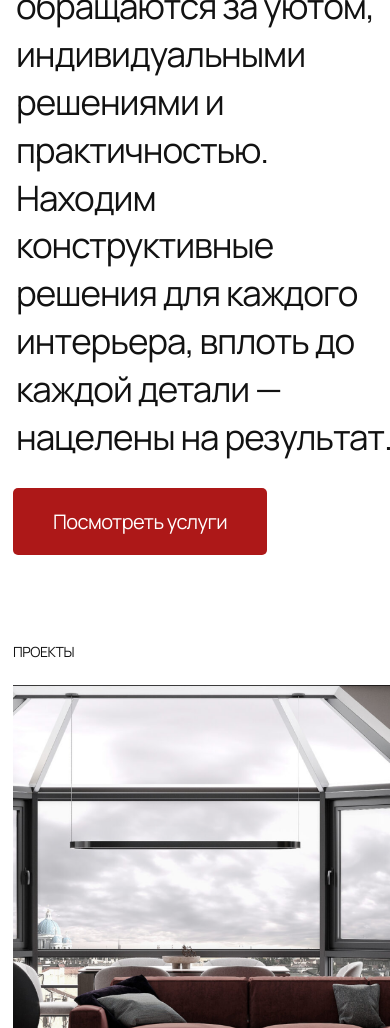
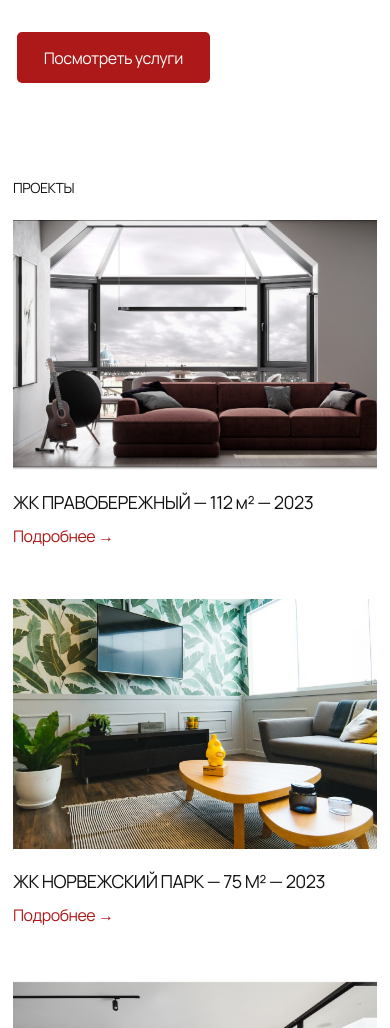
Before and after one commit to ecomeel/metrica, a plain HTML site: page index.html in a window 390 px wide. Shown: the part 972-2000 px from the top of the page. Drawn offline with Linux system fonts and the light colour scheme.

Commit message:
btn telAdapt aboutUs + projects

```diff
--- a/#resources/style.scss
+++ b/#resources/style.scss
@@ -148,7 +148,6 @@ div {
         font-size: 20px;
         max-width: 430px;
         height: 81px;
-        background-color: rgba(0, 0, 0, .1);
     }
 }
 
@@ -166,23 +165,21 @@ div {
         line-height: 61.47px;
         margin-bottom: 21px;
         margin-left: 3px;
+        margin-bottom: 48px;
     }
 
     &__button {
-        padding-top: 28px;
-
-        &-link {
+        padding: 20px 40px;
         font-size: 20px;
         background-color: $red-color;
         color: #fff !important;
-            padding: 20px 40px;
         border-radius: 5px;
         transition: all .5s;
 
         &:hover {
-                background-color: #ac733fb5;
-                box-shadow: 2px 2px 5px gray;
-            }
+            background-color: white;
+            color: $red-color !important;
+            border: 1px solid $red-color;
         }
     }
 }
@@ -218,9 +215,11 @@ div {
             object-position: 50% 70%;
             margin-bottom: 15px;
         }
+
         &__title {
             margin-bottom: 15px;
         }
+
         &__details {
             vertical-align: top;
             font-size: 20px;
@@ -447,9 +446,9 @@ div {
 // MEDIA QUERY
 @media (max-width: 1150px) {
     ._container {
-        width: 100%;
         padding: 0 16px;
     }
+
 
 }
 
@@ -458,12 +457,17 @@ div {
         &>*:not(:last-child) {
             padding-bottom: 120px;
         }
+        &__projects {
+            padding-bottom: 103px !important;
+        }
         &__reviews {
             padding: 120px 0 120px 0;
         }
+
         &__projects-gallery {
             height: 536px;
         }
+
         &__contacts {
             padding: 120px 0 80px;
         }
@@ -473,16 +477,23 @@ div {
         font-size: 25px;
         line-height: 34.15px;
     }
+
     .header {
         &__menu {
             display: none;
         }
     }
+
     .main-block {
         &__title {
             font-size: 50px;
             max-width: 802px;
         }
+
+        &__box {
+            height: 400px;
+        }
+
         &__img-text {
             bottom: 30px;
         }
@@ -497,23 +508,26 @@ div {
     }
 
     .projects {
-        padding-bottom: 103px !important;
         &__list {
             row-gap: 80px;
         }
+
         &__button {
             margin-top: 102px;
         }
+
         .project {
             &__img {
-                margin-bottom: 10px ;
+                margin-bottom: 10px;
             }
         }
     }
+
     .services {
         &__list {
             margin-bottom: 80px;
         }
+
         .service {
             &__img {
                 height: 315px;
@@ -521,35 +535,42 @@ div {
             }
         }
     }
+
     .reviews {
         &__list {
             column-gap: 10px;
         }
+
         .review {
             &__title {
                 font-size: 35px;
                 line-height: 47.81px;
                 margin-bottom: 25px;
             }
+
             &__text {
                 font-size: 20px;
                 line-height: 27.32px;
             }
+
             &:nth-child(3) {
                 margin-right: 250px;
             }
         }
     }
+
     .gallery {
         &__container {
             height: 536px;
         }
+
         &__title {
             top: 80px;
             left: 50px;
             font-size: 20px;
             line-height: 27.32px;
         }
+
         &__subtitle {
             bottom: 80px;
             left: 50px;
@@ -558,43 +579,70 @@ div {
             width: 375px;
         }
     }
+
     .contacts {
         &__tel {
             font-size: 45px;
             margin-right: 118px;
         }
+
         &__mail {
             font-size: 45px;
         }
     }
 }
+
 @media (max-width: 810px) {
     .main-block__title {
         max-width: 100%;
     }
 }
+
 @media (max-width: 576px) {
     ._container {
         padding: 0 13px;
     }
+
     .page {
         padding-top: 51px;
         &>*:not(:last-child) {
             padding-bottom: 80px;
         }
+        &__projects {
+            padding-bottom: 144px !important;
         }
+        &__services {
+            padding: 80px 0;
+        }
+    }
+
+    //COMMON STYLES
     .title {
         font-size: 14px;
         margin-bottom: 20px;
     }
+    .subtitle {
+        font-size: 18px;
+        line-height: 24.59px;
+    }
+    .button {
+        font-size: 22px;
+        line-height: 30.05px;
+        padding-top: 36.21px;
+        padding-bottom: 37.93px;
+    }
+
+
     .header {
         &__logo {
             width: 96px;
         }
+
         &__menu {
             display: none;
         }
     }
+
     .main-block {
         &__title {
             margin-bottom: 25px;
@@ -602,9 +650,11 @@ div {
             font-size: 30px;
             line-height: 31.62px;
         }
+
         &__box {
             height: 304px;
         }
+
         &__img-text {
             left: 15px;
             bottom: 15px;
@@ -613,4 +663,42 @@ div {
             line-height: 21.86px;
         }
     }
+
+    .about-us {
+        &__text {
+            max-width: 98%;
+            font-size: 22px;
+            line-height: 30.05px;
         }
+        &__button {
+            padding: 14.5px 27px;
+            font-size: 16px;
+        }
+    }
+
+    .projects {
+        &__list {
+            row-gap: 49px;
+        }
+        .project {
+            &__img {
+                height: 250px;
+                margin-bottom: 20px;
+            }
+            &__title {
+                margin-bottom: 11px;
+            }
+            &__details {
+                font-size: 16px;
+                line-height: 21.86px;
+            }
+        }
+        &__button {
+            margin-top: 60px;
+        }
+    }
+
+    .services {
+
+    }
+}
--- a/index.html
+++ b/index.html
@@ -53,9 +53,7 @@
                     реализации интерьеров. К нам обращаются за уютом, индивидуальными решениями и практичностью.
                     Находим конструктивные решения для каждого интерьера, вплоть до каждой детали — нацелены на
                     результат.</p>
-                <div class="about-us__button">
-                    <a href="#services" class="about-us__button-link">Посмотреть услуги</a>
-                </div>
+                <a href="#services" class="about-us__button">Посмотреть услуги</a>
             </div>
         </section>
         <section class="page__projects projects" id="projects">
```
Also changed, not shown: css/style.css, 1 other file. Lines whose indentation alone changed are shown as unchanged.
